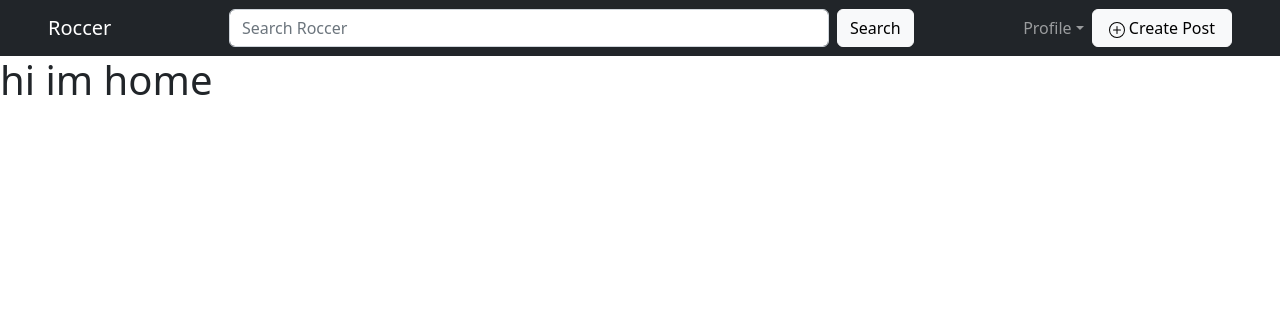
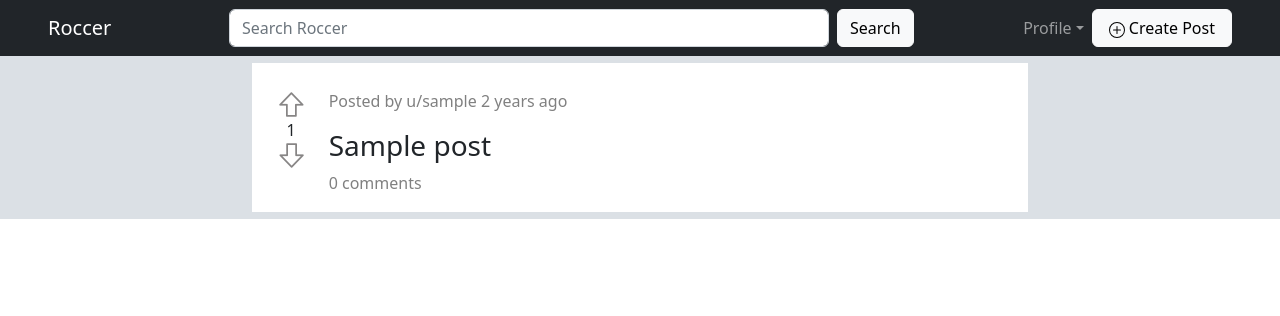
Before and after one commit to Fenshway/roccer, a Flask app: page / in a window 1280 px wide. Shown: the top 316 px of the page. Run offline with Flask 3, Linux system fonts and the light colour scheme; tables that the repository leaves empty hold one stand-in row (values such as "Sample post").

Commit message:
home page 1.0 and updates to database

```diff
--- a/app.py
+++ b/app.py
@@ -1,7 +1,9 @@
-from flask import Flask, render_template, request
+from flask import Flask, redirect, render_template, request
 import os
 from dotenv import load_dotenv
-from src.models import db, User_account
+from src.models import db
+from src.repositories.user_account_repository import user_repository_singleton
+from src.repositories.post_repository import post_repository_singleton
 
 load_dotenv()
 app = Flask(__name__)
@@ -10,9 +12,16 @@ app.config['SQLALCHEMY_DATABASE_URI'] = os.getenv('DATABASE_URI')
 
 db.init_app(app)
 
-@app.get('/')
+@app.route('/', methods=['POST', 'GET'])
 def index():
-    return render_template('index.html')
+    if request.method == 'POST':
+        postID = request.form.get("post")
+        vote = request.form.get("vote")
+        ##TODO update vote status on server
+        print(postID, vote)
+    all_posts = post_repository_singleton.get_all_posts()
+    return render_template('index.html', posts = all_posts)
+
 
 
 @app.route('/profile')
--- a/src/models.py
+++ b/src/models.py
@@ -1,5 +1,6 @@
 from flask_sqlalchemy import SQLAlchemy
 db = SQLAlchemy()
+from datetime import datetime
 
 post_vote = db.Table(
     'post_vote',
@@ -25,7 +26,14 @@ class User_account(db.Model):
     last_name = db.Column(db.String, nullable=False)
     username = db.Column(db.String, nullable=False)
     user_password = db.Column(db.String, nullable=False)
-    created_at = db.Column(db.TIMESTAMP(timezone=True), nullable=False)
+    created_at = db.Column(db.TIMESTAMP(timezone=False), nullable=False)
+
+    def __init__(self, first_name, last_name, username, password):
+        self.first_name = first_name
+        self.last_name = last_name
+        self.username = username
+        self.user_password = password
+
 
 
 class Post(db.Model):
@@ -36,13 +44,47 @@ class Post(db.Model):
     stored_video_path = db.Column(db.String, nullable=True)
     stored_image_path = db.Column(db.String, nullable=True)
     post_text = db.Column(db.String, nullable=True)
-    created_at = db.Column(db.TIMESTAMP(timezone=True), nullable=False)
+    created_at = db.Column(db.TIMESTAMP(timezone=False), nullable=False)
     posted_by_id = db.Column(db.Integer,\
         db.ForeignKey('user_account.user_account_id'), nullable=True)
 
     posted_by = db.relationship('User_account', backref='posts')
+    votes = db.relationship('User_account', secondary=post_vote, backref='votes')
 
-    votes = db.relationship('User_account', secondary=post_vote, backref='votes')
+    def __init__(self, title, post_type, embedded_video_link, stored_video_path, stored_image_path, post_text, posted_by_id):
+        self.title = title
+        self.post_type = post_type
+        self.embedded_video_link = embedded_video_link
+        self.stored_video_path = stored_video_path
+        self.stored_image_path = stored_image_path
+        self.post_text = post_text
+        self.posted_by_id = posted_by_id
+
+
+    def get_time_text(post):
+        now = datetime.utcnow()
+        minutes = (now - post.created_at).total_seconds() / 60
+        if minutes < 2:
+            return('1 minute ago')
+        if minutes < 60:
+            return(str(int(minutes)) + ' minutes ago')
+
+        hours = minutes / 60
+        if hours < 2:
+            return('1 hour ago')
+        if hours < 24:
+            return(str(int(hours)) + ' hours ago')
+
+        days = hours / 24
+        if days < 2:
+            return('1 day ago')
+        if days < 365:
+            return(str(int(days)) + ' days ago')
+
+        years = days / 365
+        if years < 2:
+            return('1 year ago')
+        return(str(int(years)) + ' years ago')
 
 
 class User_comment(db.Model):
--- /dev/null
+++ b/src/repositories/post_repository.py
@@ -0,0 +1,38 @@
+from src.models import Post
+from app import db
+
+class PostRepository:
+    def get_all_posts(self):
+        posts = Post.query.all()
+        return posts
+    def get_post_by_id(self, post_id):
+        return Post.query.get(post_id)
+
+    def create_post_embedded_video(self, title, embedded_video_link, posted_by_id):
+        new_post = Post(title, 'embedded_video', embedded_video_link, None, None, None, posted_by_id)
+        db.session.add(new_post)
+        db.session.commit()
+        return new_post
+    def create_post_stored_video(self, title, video_path, posted_by_id):
+        new_post = Post(title, 'stored_video', None, video_path, None, None, posted_by_id)
+        db.session.add(new_post)
+        db.session.commit()
+        return new_post
+
+    def create_post_stored_image(self, title, image_path, posted_by_id):
+        new_post = Post(title, 'stored_image', None, None, image_path, None, posted_by_id)
+        db.session.add(new_post)
+        db.session.commit()
+        return new_post
+
+    def create_post_text(self, title, post_text, posted_by_id):
+        new_post = Post(title, 'text', None, None, None, post_text, posted_by_id)
+        db.session.add(new_post)
+        db.session.commit()
+        return new_post
+
+    def search_post(self, post_title, user_id, post_type):
+        pass
+
+
+post_repository_singleton = PostRepository()
--- a/templates/index.html
+++ b/templates/index.html
@@ -1,7 +1,218 @@
 {% extends '_layout.html' %}
 
 {% block title %}Roccer | Home{% endblock %}
+{% block style %}
+<style>
+.post-container {
+  padding-top: 20pt;
+  padding-left: 20pt;
+  padding-right: 20pt;
+  padding-bottom: 1pt;
+  background-color: white;
+}
+.container-h {
+  padding-top: 5pt;
+  padding-bottom: 5pt;
+  max-width: 600pt;
 
+}
+.header-container {
+  display: flex;
+}
+.vote-container {
+  display: flex ;
+  flex-direction: column;
+  padding-right: 50px;
+  width: 25px;
+}
+
+.content-container {
+  padding-left: 50px;
+}
+.container {
+  background-color: #DBE0E5;
+}
+
+.vote-button {
+    display: inline-block;
+    height: 30px;
+    padding: 0;
+    margin: 0;
+    vertical-align: top;
+    width: 30px;
+    outline:  none;
+    border: none;
+    background-color: white;
+}
+
+.upvote img {
+    display: block;
+    height: 25px;
+    width: 25px;
+}
+
+.downvote img {
+    display: block;
+    height: 25px;
+    width: 25px;
+}
+
+.center {
+  margin: auto;
+  width:25px;
+  text-align: center;
+
+}
+
+.background {
+  background-color: #DBE0E5;
+}
+
+
+
+.wrap {
+  display: flex;
+  flex-direction: column;
+  width: 80vw;
+  height: 80vh;
+  border: 2px solid blue;
+  min-height: 0;
+}
+
+.frame {
+ flex: 1 1 auto;
+ border: 0;
+}
+
+.light {
+  color: gray;
+}
+</style>
+{% endblock %}
 {% block body %}
-<h1>hi im home</h1>
+
+  <input id="postID" name="postU" type="hidden"/>
+  <input id="vote" name="postU" type="hidden"/>
+
+
+<script src="https://code.jquery.com/jquery-3.5.1.js"
+integrity="sha256-QWo7LDvxbWT2tbbQ97B53yJnYU3WhH/C8ycbRAkjPDc="
+crossorigin="anonymous"></script>
+
+<script>
+
+var currentVoteStates = [];
+
+function updateVote(postID) {
+
+  }
+
+  function updateDownVote(postID) {
+    document.getElementById("postD").value = postID;
+  }
+
+  function updatePostVoteUI(at) {
+
+    switch(currentVoteStates[at]) {
+      case 0:
+        document.getElementById(at.toString() + "downvote").innerHTML = '<img src="static/assets/downvote-unselected.png">';
+        document.getElementById(at.toString() + "upvote").innerHTML = '<img src="static/assets/upvote-unselected.png">';
+
+        break
+      case 1:
+        document.getElementById(at.toString() + "upvote").innerHTML = '<img src="static/assets/upvote-selected.png">';
+        document.getElementById(at.toString() + "downvote").innerHTML = '<img src="static/assets/downvote-unselected.png">';
+        break
+      case 2:
+        document.getElementById(at.toString() + "downvote").innerHTML = '<img src="static/assets/downvote-selected.png">';
+        document.getElementById(at.toString() + "upvote").innerHTML = '<img src="static/assets/upvote-unselected.png">';
+        break
+      default:
+        break
+    }
+  }
+
+  function votePressed(postID, vote,index) {
+
+    document.getElementById("postID").value = postID;
+    newState = 0
+    if (vote == "upvote") {
+      if (currentVoteStates[index] == 1) {
+        newState = 0;
+      } else {
+        newState = 1;
+      }
+    } else {
+      if (currentVoteStates[index] == 2) {
+        newState = 0;
+      } else {
+        newState= 2;
+      }
+    }
+    document.getElementById("vote").value = newState;
+      $.ajax({
+          type:'POST',
+          url:'/',
+          data:{
+            post:$('#postID').val(),
+            vote:$('#vote').val()
+          },
+          success:function()
+          {
+            currentVoteStates[index] = newState;
+            updatePostVoteUI(index);
+          }
+        })
+  }
+
+
+  </script>
+  {% if posts == [] %}
+<h2 class="text-center">Nothing to see here. Create a post by selecting the 'create post' button</h2>
+  {% endif %}
+  {% if posts != {} %}
+  <div class="background">
+    {% for post in posts %}
+    <div class="container container-h" >
+      <div class="post-container" >
+        <div class="header-container">
+          <div class="vote-container">
+            <button id="{{ loop.index|string }}upvote" class="vote-button upvote" onclick="votePressed('{{post.post_id}}', 'upvote', '{{loop.index}}')"><img src="static/assets/upvote-unselected.png"></button>
+            <h6 id="{{ post.post_id|string }}count"class="center">1</h6>
+            <button id="{{ loop.index|string }}downvote" class="vote-button downvote" onclick="votePressed('{{post.post_id}}', 'downvote', '{{loop.index}}')"><img src="static/assets/downvote-unselected.png"></button>
+          </div>
+          <div >
+            <p class="light">Posted by u/{{post.posted_by.username}} {{post.get_time_text()}}</p>
+            <h3>{{post.title}}</h3>
+          </div>
+        </div>
+        <div class="content-container">
+          {% if post.post_type == "text" %}
+          <p > {{post.post_text}}</p>
+          {% endif %}
+
+          {% if post.post_type == "embedded_video" %}
+          <iframe width=100% height="350"
+          src= '{{post.embedded_video_link}}' frameborder="0" allowfullscreen>
+
+        </iframe>
+          {% endif %}
+          {% if post.post_type == "stored_video" %}
+          <!--TODO display video stored on server-->
+          {% endif %}
+
+          {% if post.post_type == "stored_image" %}
+          <!--TODO display image stored on server-->
+          {% endif %}
+        </div>
+        <p class="light content-container">{{post.comments|length}} comments</p>
+      </div>
+    </div>
+
+
+
+    {% endfor %}
+  </div>
+  {% endif %}
+
 {% endblock %}
```
Also changed, not shown: roccer_schema.sql (+14 -14 lines), src/repositories/user_account_repository.py (+18 -0 lines), test_data.sql (added, +26 -0 lines), static/assets/comment-icon.png (added), static/assets/downvote-selected.png (added), static/assets/downvote-unselected.png (added), static/assets/upvote-selected.png (added), static/assets/upvote-unselected.png (added).
